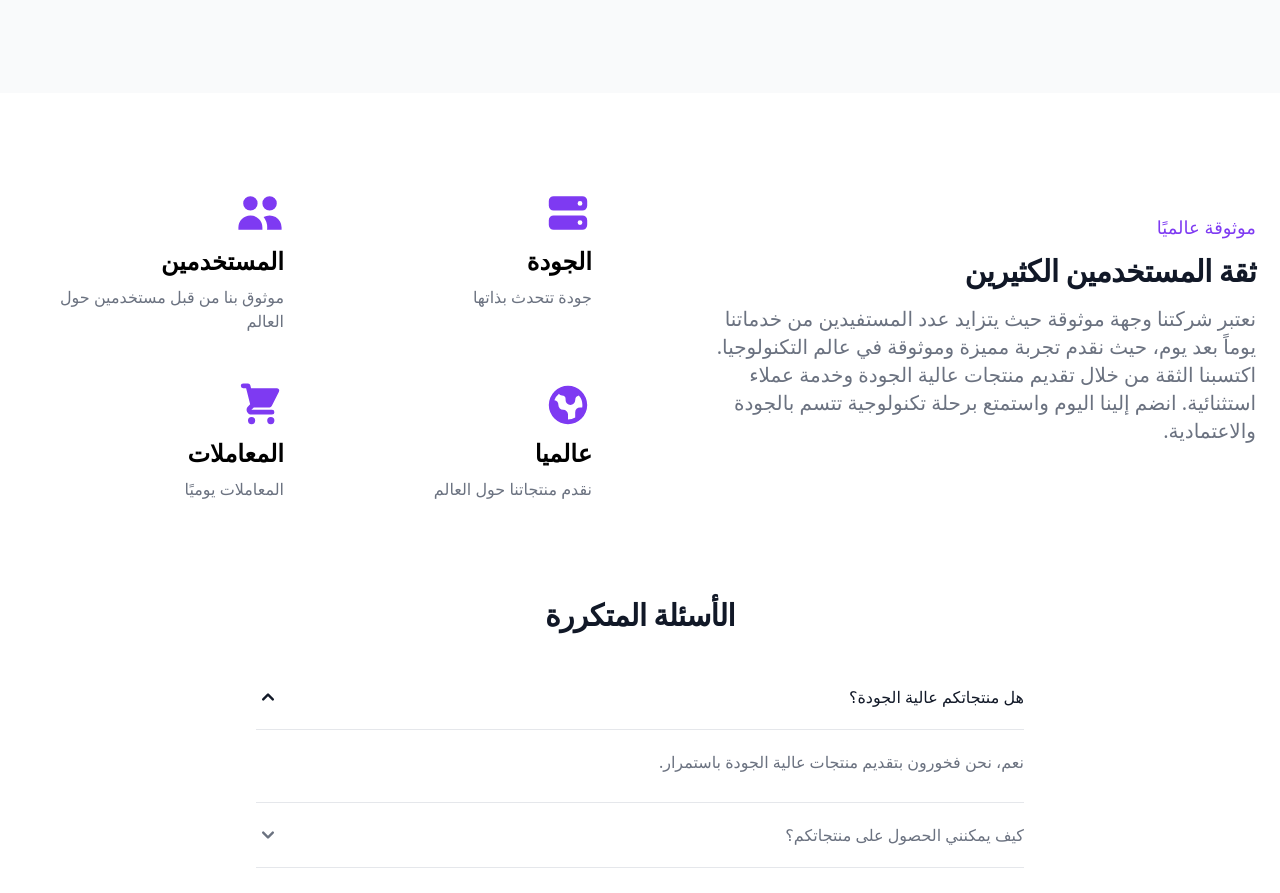
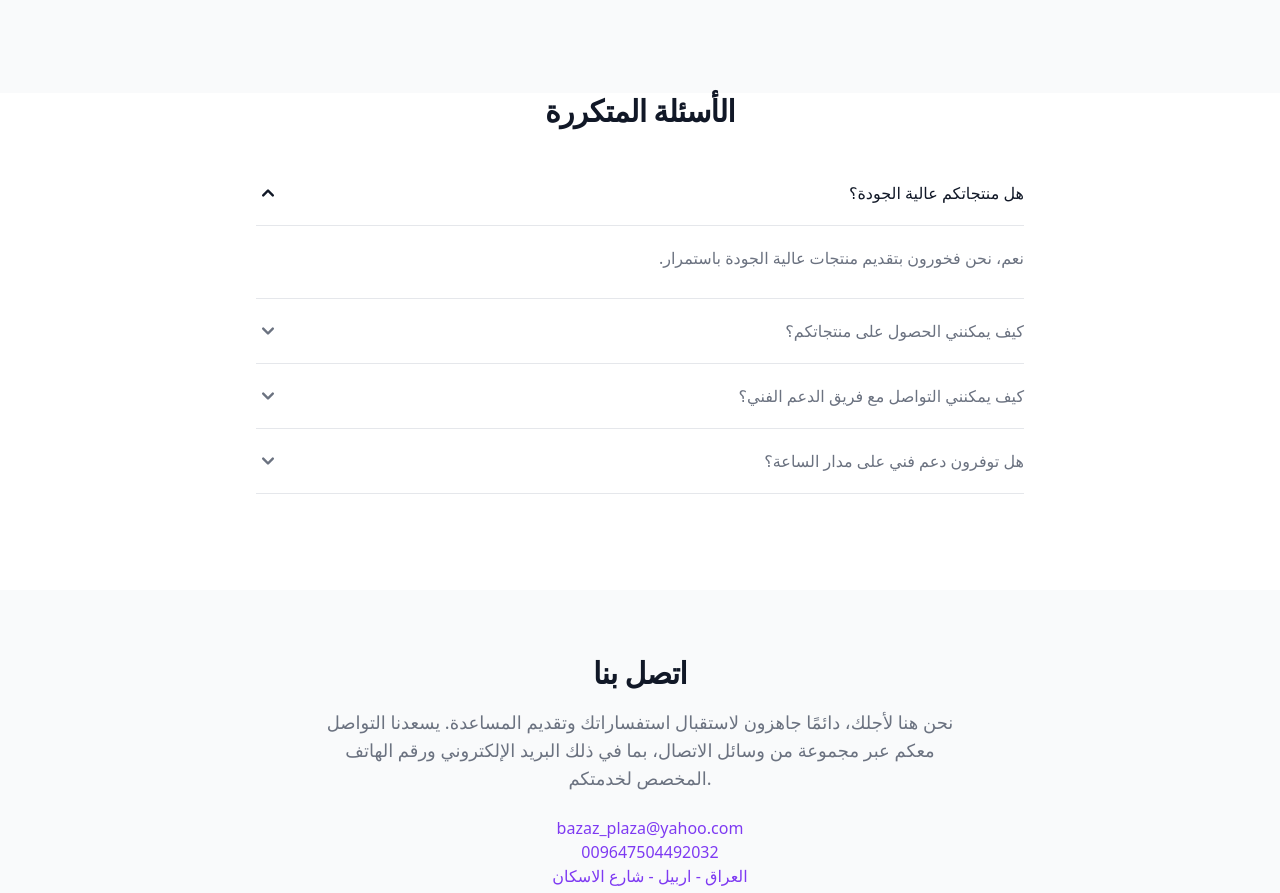
Before and after one commit to Mohamed-Aldik/plazabazaz, a website: page index.html in a window 1280 px wide. Shown: the part 1930-2823 px from the top of the page. Drawn offline with nearby package versions, Linux system fonts and the light colour scheme.

Commit message:
hide section

```diff
--- a/index.html
+++ b/index.html
@@ -303,7 +303,7 @@
     </section>
     <!-- End block -->
     <!-- Start block -->
-    <section id="user" class="bg-white dark:bg-gray-900">
+    <!-- <section id="user" class="bg-white dark:bg-gray-900">
         <div dir="rtl"
             class="items-center max-w-screen-xl px-4 py-8 mx-auto lg:grid lg:grid-cols-4 lg:gap-16 xl:gap-24 lg:py-24 lg:px-6">
             <div class="col-span-2 mb-8">
@@ -369,10 +369,10 @@
                 </div>
             </div>
         </div>
-    </section>
+    </section> -->
     <!-- End block -->
     <!-- Start block -->
-    <section id="faq" class="bg-white dark:bg-gray-900">
+    <section id="faq" class="bg-white dark:bg-gray-900 pb-16">
         <div class="max-w-screen-xl px-4 pb-8 mx-auto lg:pb-24 lg:px-6 ">
             <h2
                 class="mb-6 text-3xl font-extrabold tracking-tight text-center text-gray-900 lg:mb-8 lg:text-3xl dark:text-white">
```
